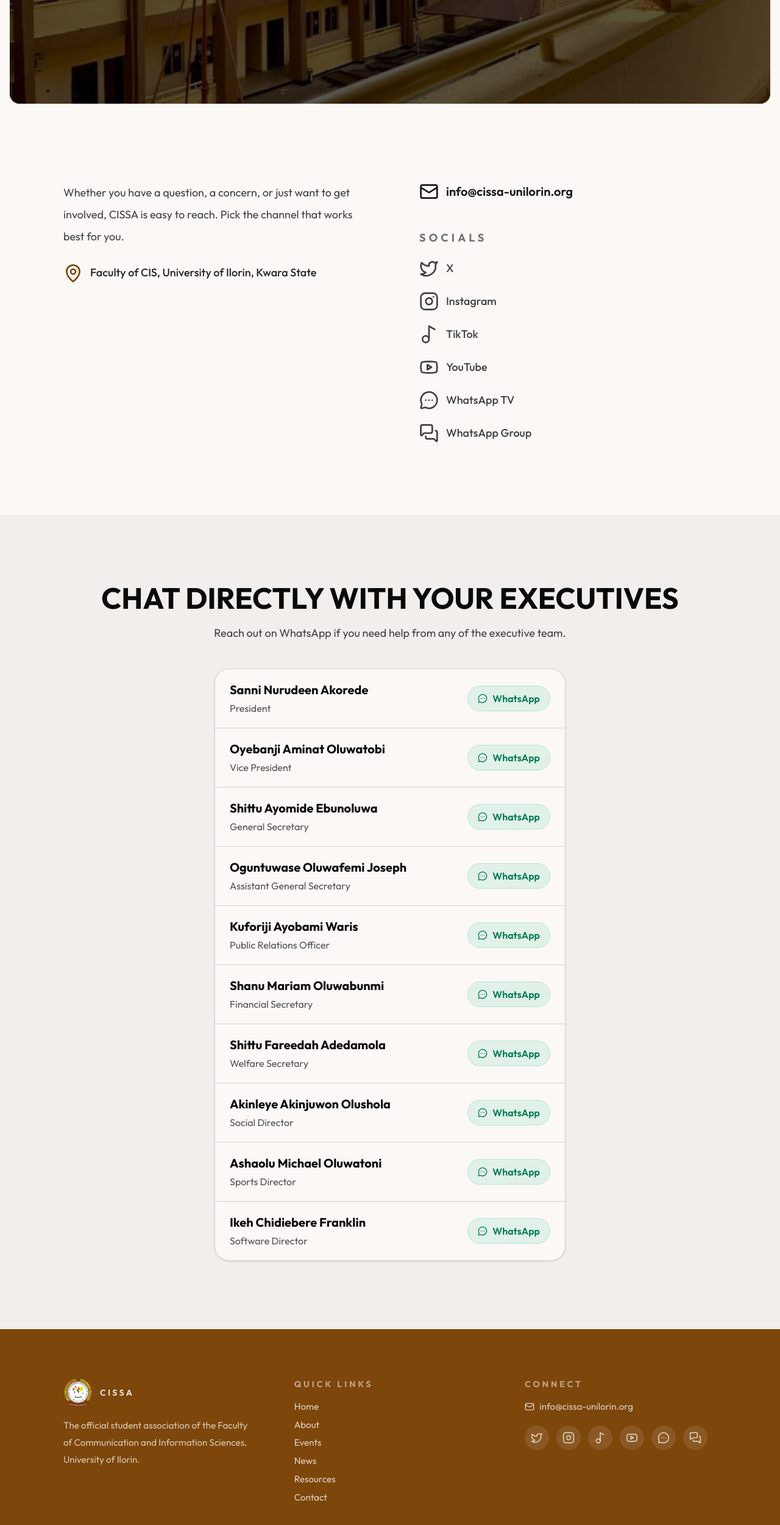
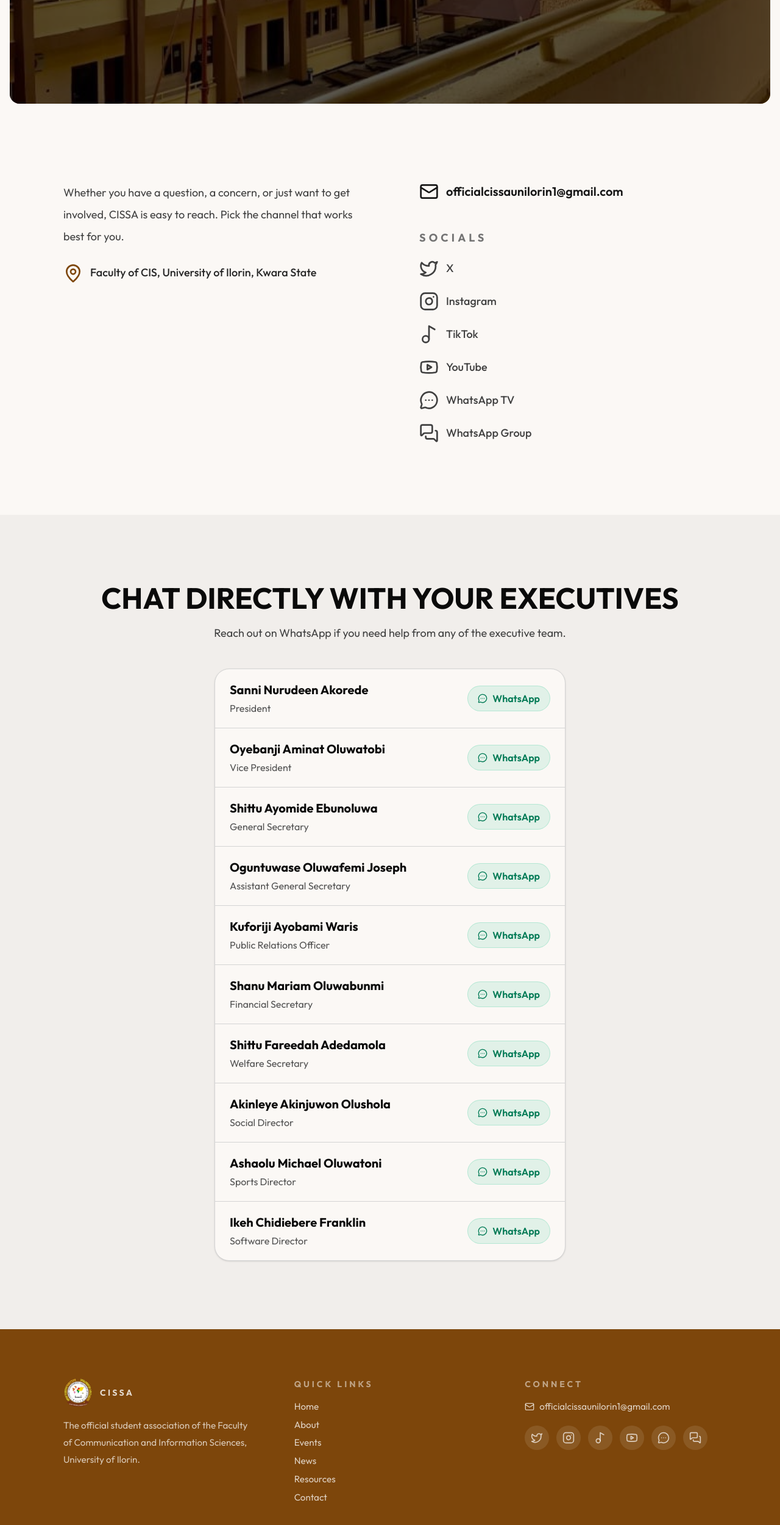
Before and after one commit to cissaunilorin/cissa-paragon-website-frontend, a Next.js app: page /contact in a window 1280 px wide. Shown: the part 614-3114 px from the top of the page at 61% size. Built offline with nearby package versions, Linux system fonts and the light colour scheme.

Commit message:
Update organization email from info@cissa-unilorin.org to officialcissaunilorin1@gmail.com

```diff
--- a/src/app/(main)/contact/_components/ContactInfo.tsx
+++ b/src/app/(main)/contact/_components/ContactInfo.tsx
@@ -20,11 +20,11 @@ export default function ContactInfo() {
 				<div className="space-y-10">
 					<div className="space-y-4">
 						<Link
-							href="mailto:info@cissa-unilorin.org"
+							href="mailto:officialcissaunilorin1@gmail.com"
 							className="inline-flex items-center gap-3 text-base font-semibold text-neutral-900 transition-colors duration-200 hover:text-primary md:text-xl"
 						>
 							<Mail className="h-5 w-5 md:h-8 md:w-8 shrink-0" />
-							<span>info@cissa-unilorin.org</span>
+							<span>officialcissaunilorin1@gmail.com</span>
 						</Link>
 					</div>
 
--- a/src/components/Footer.tsx
+++ b/src/components/Footer.tsx
@@ -123,11 +123,11 @@ export default function Footer() {
                         </p>
 
                         <a
-                            href="mailto:info@cissa-unilorin.org"
+                            href="mailto:officialcissaunilorin1@gmail.com"
                             className="inline-flex items-center gap-2 text-sm text-white/75 transition-colors duration-200 hover:text-white md:text-[0.95rem]"
                         >
                             <Mail className="h-4 w-4 shrink-0" />
-                            <span>info@cissa-unilorin.org</span>
+                            <span>officialcissaunilorin1@gmail.com</span>
                         </a>
 
                         <div className="flex flex-wrap gap-3 pt-1">
```
